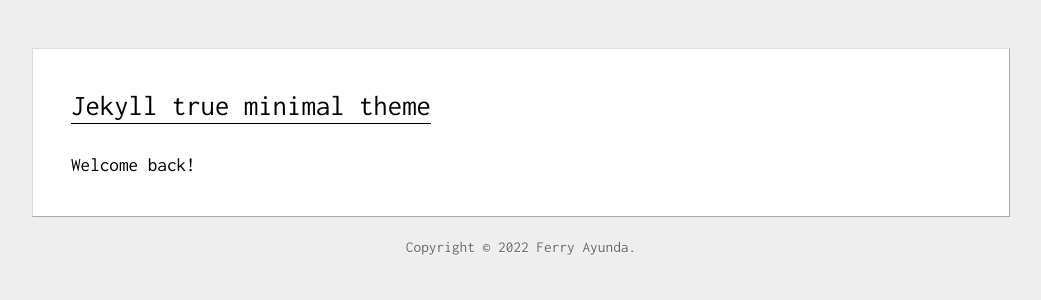
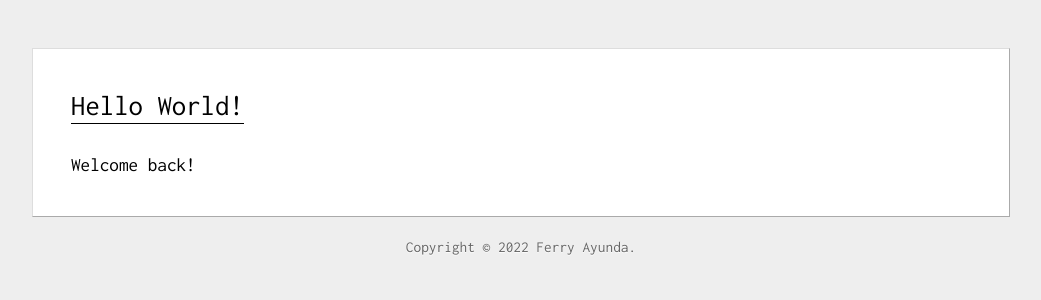
Before and after one commit to susahberak/doglos, a Jekyll site: the page built from _posts/2022-09-22-hello-world.html, in a window 1280 px wide. Shown: the top 300 px of the page, without its empty margins (119-1160 px from the left). Built offline with Jekyll 4.4.1, drawn with Linux system fonts in a browser that asks for light colours.

Commit message:
Update 2022-09-22-hello-world.html

```diff
--- a/_posts/2022-09-22-hello-world.html
+++ b/_posts/2022-09-22-hello-world.html
@@ -1,6 +1,6 @@
 ---
 layout: post
-title:  "Jekyll true minimal theme"
+title:  "Hello World!"
 date:   2022-09-22 12:44:40 +0700
 ---
 
```
